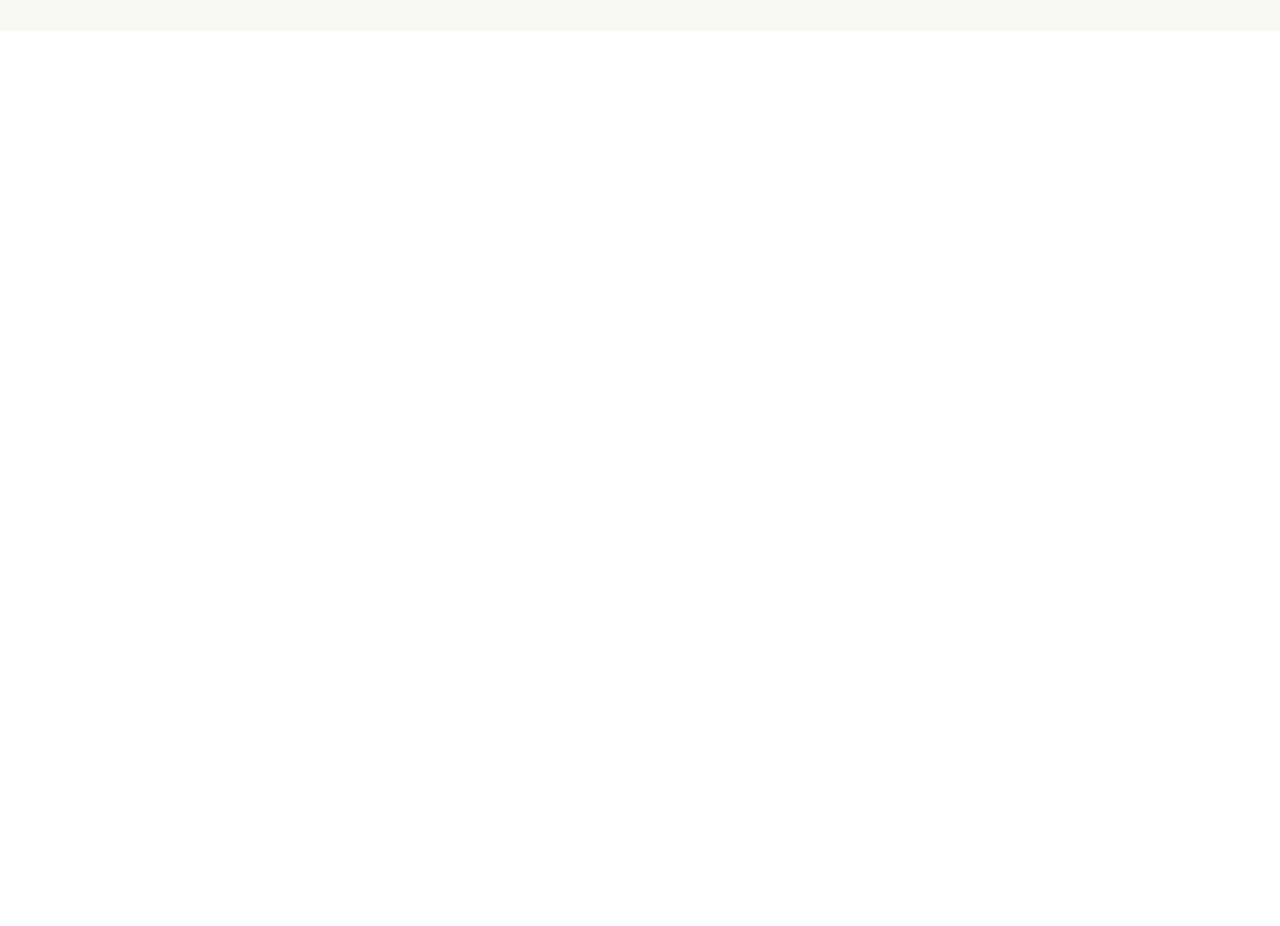
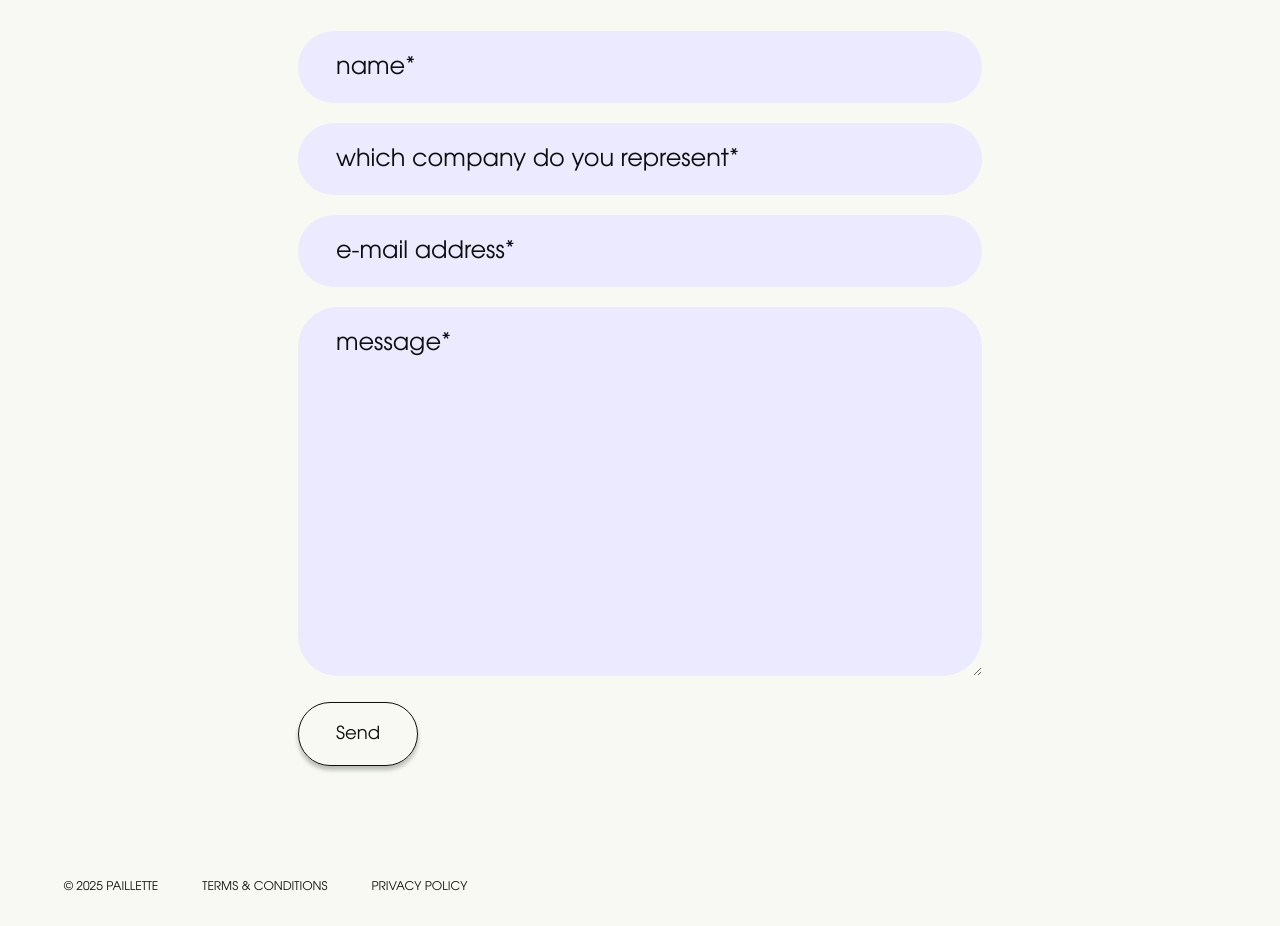
Before and after one commit to hesselmid/paillette.co, a SvelteKit app: page /contact in a window 1280 px wide. Shown: the part 540-1466 px from the top of the page. Before the commit the page ends 800 px from the top, so only its background shows below. Built offline with nearby package versions, Linux system fonts and the light colour scheme.

Commit message:
feat: add contact form

```diff
--- a/src/routes/contact/+page.svelte
+++ b/src/routes/contact/+page.svelte
@@ -20,3 +20,82 @@
 		</div>
 	</div>
 </section>
+
+<section class={['bg-enoki py-16', 'xl:py-20']}>
+	<form
+		method="POST"
+		class={[
+			'mx-auto flex max-w-[356px] flex-col gap-y-5',
+			'sm:max-w-[510px]',
+			'md:max-w-[612px]',
+			'md:max-w-[684px]'
+		]}
+	>
+		<div>
+			<label for="name" class="sr-only">Name</label>
+			<input
+				type="text"
+				name="name"
+				id="name"
+				placeholder="name*"
+				class={[
+					'font-evolventa bg-foundation-white text-black-sheep placeholder:text-black-sheep w-full rounded-full px-[38px] py-[20px] text-base/[21px]',
+					'sm:text-lg/[24px]',
+					'md:text-xl/[27px]',
+					'lg:text-2xl/[32px]'
+				]}
+			/>
+		</div>
+		<div>
+			<label for="company" class="sr-only">Company</label>
+			<input
+				type="text"
+				name="company"
+				id="company"
+				placeholder="which company do you represent*"
+				class={[
+					'font-evolventa bg-foundation-white text-black-sheep placeholder:text-black-sheep w-full rounded-full px-[38px] py-[20px] text-base/[21px]',
+					'sm:text-lg/[24px]',
+					'md:text-xl/[27px]',
+					'lg:text-2xl/[32px]'
+				]}
+			/>
+		</div>
+		<div>
+			<label for="email" class="sr-only">Email</label>
+			<input
+				type="email"
+				name="email"
+				id="email"
+				placeholder="e-mail address*"
+				class={[
+					'font-evolventa bg-foundation-white text-black-sheep placeholder:text-black-sheep w-full rounded-full px-[38px] py-[20px] text-base/[21px]',
+					'sm:text-lg/[24px]',
+					'md:text-xl/[27px]',
+					'lg:text-2xl/[32px]'
+				]}
+			/>
+		</div>
+		<div>
+			<label for="message" class="sr-only">Message</label>
+			<textarea
+				name="message"
+				id="message"
+				placeholder="message*"
+				class={[
+					'font-evolventa bg-foundation-white text-black-sheep placeholder:text-black-sheep h-[241px] w-full rounded-[40px] px-[38px] py-[20px] text-base/[21px]',
+					'sm:h-[369px] sm:text-lg/[24px]',
+					'md:text-xl/[27px]',
+					'lg:text-2xl/[32px]'
+				]}
+			></textarea>
+		</div>
+		<button
+			type="submit"
+			class={[
+				'font-evolventa border-black-sheep text-black-sheep cursor-pointer self-start rounded-full border px-[37px] py-[19px] text-base/[21px] shadow-[0_4px_4px_rgba(0,0,0,0.25)] hover:border-[5px] hover:px-[33px] hover:py-[15px] disabled:cursor-not-allowed disabled:border disabled:bg-[#ececec] disabled:px-[37px] disabled:py-[19px]',
+				'sm:text-lg/6'
+			]}>Send</button
+		>
+	</form>
+</section>
```
